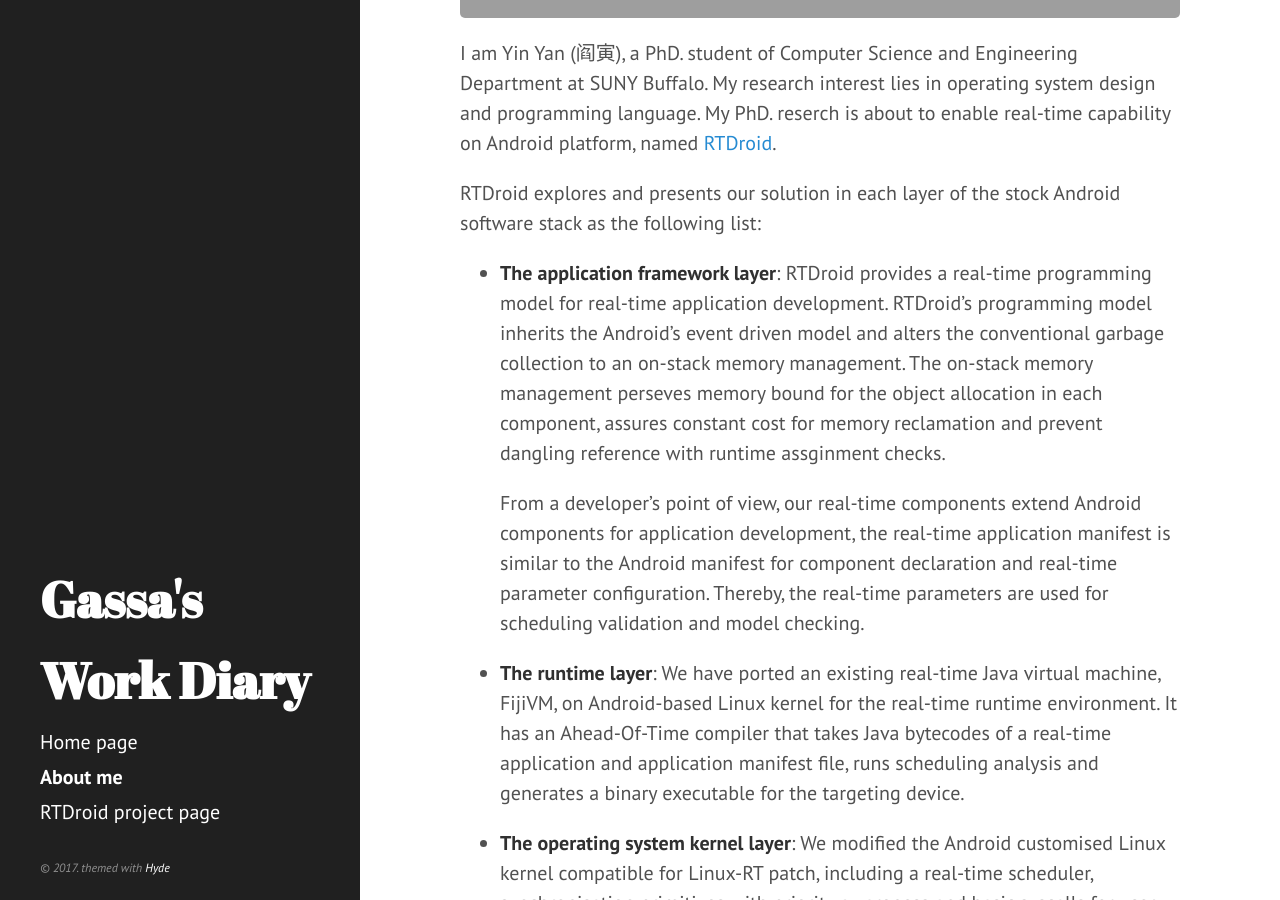
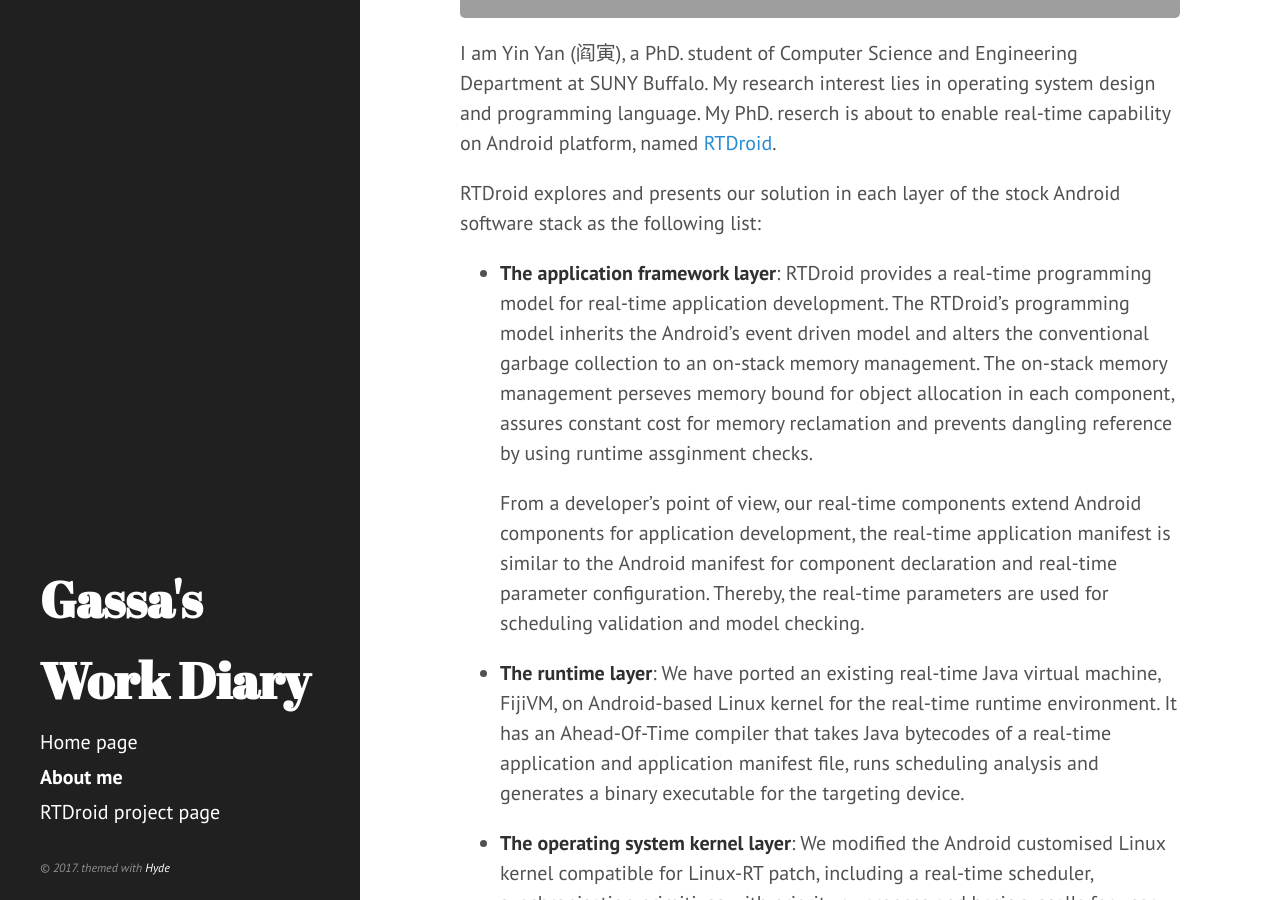
Before and after one commit to gassayy/gassa.github.io, a Jekyll site: the page built from about-me.md, in a window 1280 px wide and 900 px high, scrolled down 714 px. Built offline with Jekyll 4.4.1, drawn with Linux system fonts in a browser that asks for light colours.

```diff
--- a/about-me.md
+++ b/about-me.md
@@ -16,11 +16,11 @@
 software stack as the following list:
 
 * __The application framework layer__: RTDroid provides a real-time programming
-  model for real-time application development. RTDroid's programming model
+  model for real-time application development. The RTDroid's programming model
   inherits the Android's event driven model and alters the conventional garbage
   collection to an on-stack memory management. The on-stack memory management
-  perseves memory bound for the object allocation in each component, assures
-  constant cost for memory reclamation and prevent dangling reference with
+  perseves memory bound for object allocation in each component, assures
+  constant cost for memory reclamation and prevents dangling reference by using
   runtime assginment checks.
 
   From a developer's point of view, our real-time components extend Android
@@ -29,7 +29,11 @@
   parameter configuration. Thereby, the real-time parameters are used for
   scheduling validation and model checking.
 
-* __The runtime layer__: We have ported an existing real-time Java virtual machine, FijiVM, on Android-based Linux kernel for the real-time runtime environment. It has an Ahead-Of-Time compiler that takes Java bytecodes of a real-time application and application manifest file, runs scheduling analysis and generates a binary executable for the targeting device.
+* __The runtime layer__: We have ported an existing real-time Java virtual
+  machine, FijiVM, on Android-based Linux kernel for the real-time runtime
+  environment. It has an Ahead-Of-Time compiler that takes Java bytecodes of a
+  real-time application and application manifest file, runs scheduling analysis
+  and generates a binary executable for the targeting device.
 
 * __The operating system kernel layer__: We modified the Android customised
   Linux kernel compatible for Linux-RT patch, including a real-time scheduler,
```
